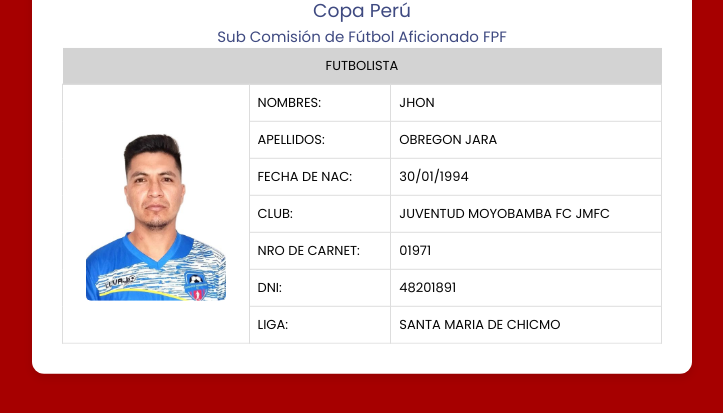
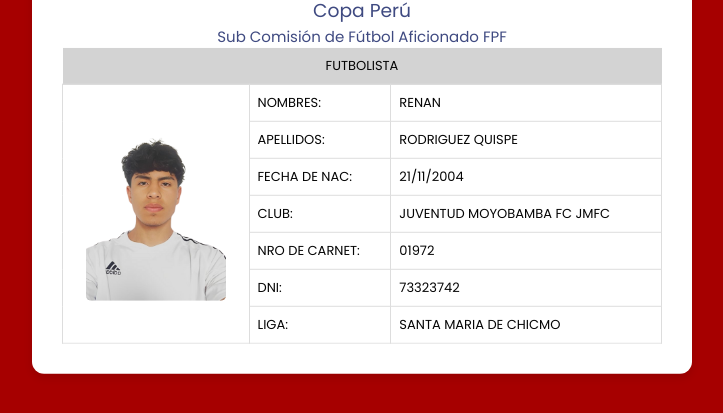
Before and after one commit to JohnRodrigo21/copaperu.fpf.io, a plain HTML site: page index.html in a window 1280 px wide. Shown: the part 297-710 px from the top of the page, without its empty margins (278-1001 px from the left). Drawn offline with Linux system fonts and the light colour scheme.

Commit message:
ULTIMO RENANindex.html

```diff
--- a/index.html
+++ b/index.html
@@ -140,18 +140,18 @@
                 </tr>
                 <tr>
                     <td rowspan="7" class="photo-cell">
-                        <img src="images/jugador.jpg" alt="Foto del jugador" class="player-photo">
+                        <img src="images/RENAN_RODRIGUEZ.png" alt="Foto del jugador" class="player-photo">
                     </td>
                     <td>NOMBRES:</td>
-                    <td>JHON</td>
+                    <td>RENAN</td>
                 </tr>
                 <tr>
                     <td>APELLIDOS:</td>
-                    <td>OBREGON JARA</td>
+                    <td>RODRIGUEZ QUISPE</td>
                 </tr>
                 <tr>
                     <td>FECHA DE NAC:</td>
-                    <td>30/01/1994</td>
+                    <td>21/11/2004</td>
                 </tr>
                 <tr>
                     <td>CLUB:</td>
@@ -159,11 +159,11 @@
                 </tr>
                 <tr>
                     <td>NRO DE CARNET:</td>
-                    <td>01971</td>
+                    <td>01972</td>
                 </tr>
                 <tr>
                     <td>DNI:</td>
-                    <td>48201891</td>
+                    <td>73323742</td>
                 </tr>
                 <tr>
                     <td>LIGA:</td>
```
